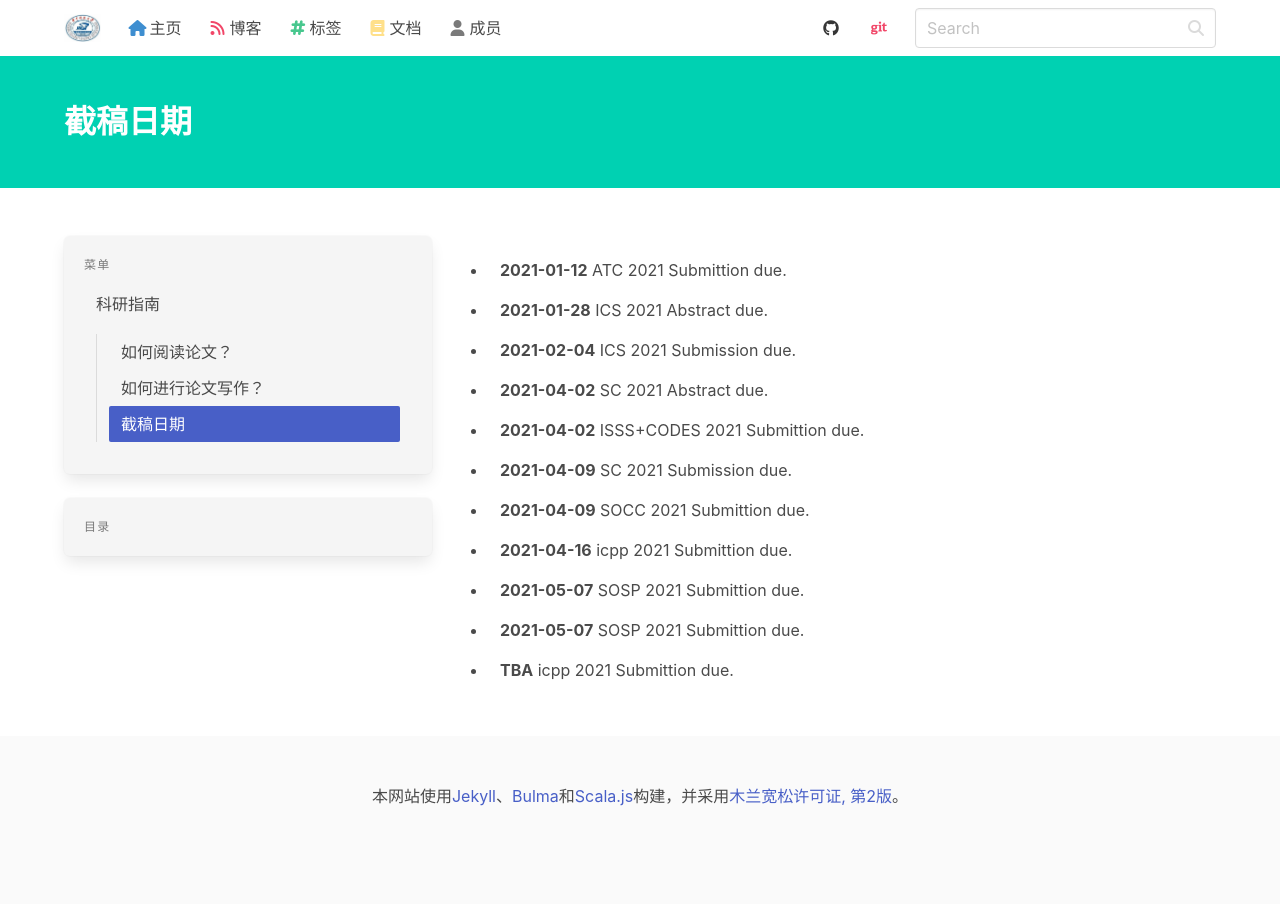
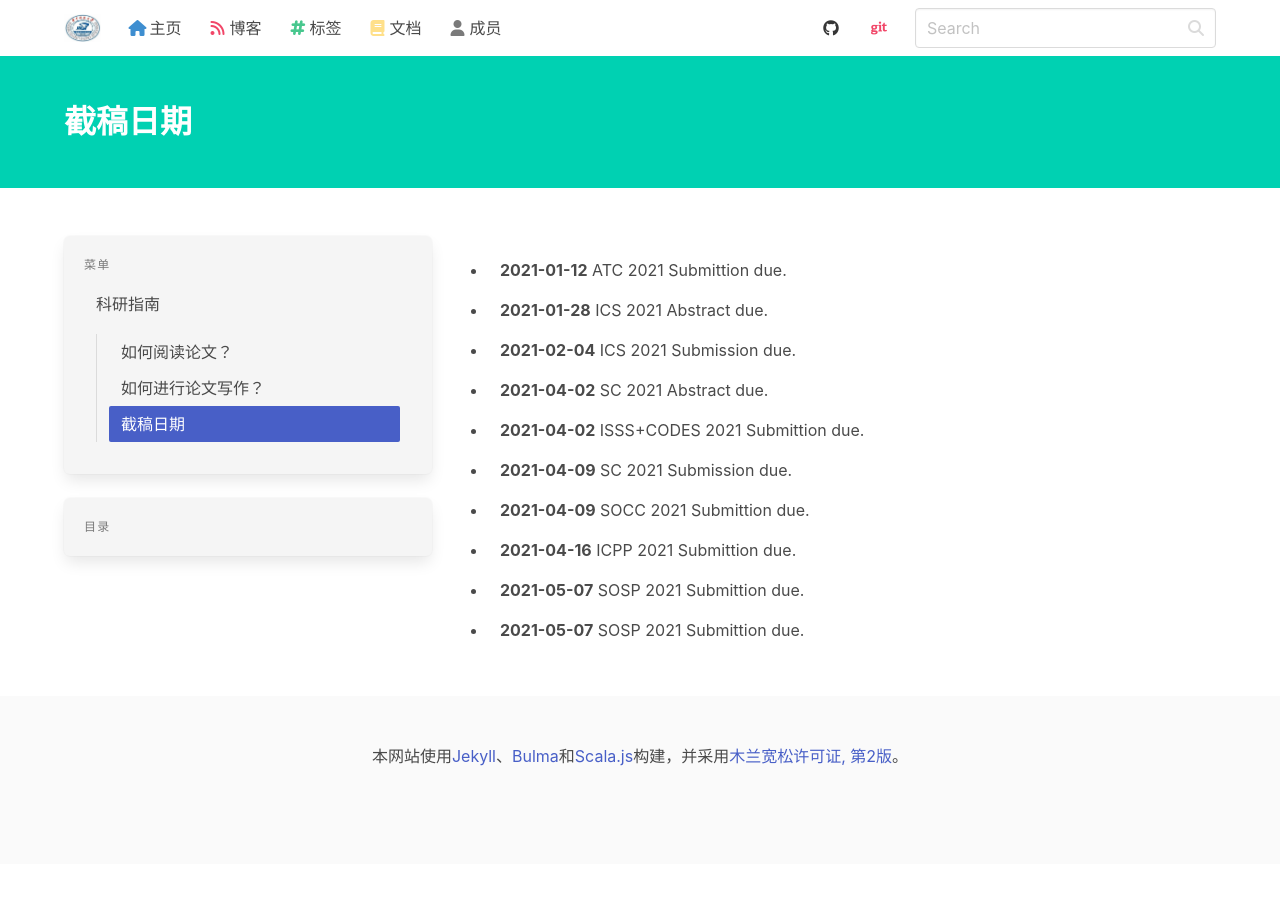
Before and after one commit to haslaboratory/haslaboratory.github.io, a Jekyll site: the page built from _docs/research/deadlines.html, in a window 1280 px wide. Built offline with Jekyll 4.4.1, drawn with Linux system fonts in a browser that asks for light colours; nearby versions of some CDN libraries; library files that are not in the unit come from our copies.

Commit message:
fix compile

```diff
--- a/_data/deadlines.yml
+++ b/_data/deadlines.yml
@@ -43,12 +43,7 @@
   deadline: 2021-04-02
   url: https://esweek.org/wp-content/uploads/2020/12/CODES_ISSS_2021_CfP.pdf
 
-- conference: icpp 2021
+- conference: ICPP 2021
   description: Submittion due.
   deadline: 2021-04-16
-  url: https://oaciss.uoregon.edu/icpp21/index.php
-
-- conference: icpp 2021
-  description: Submittion due.
-  deadline: TBA
   url: https://www.storageconference.us/index.html
```
